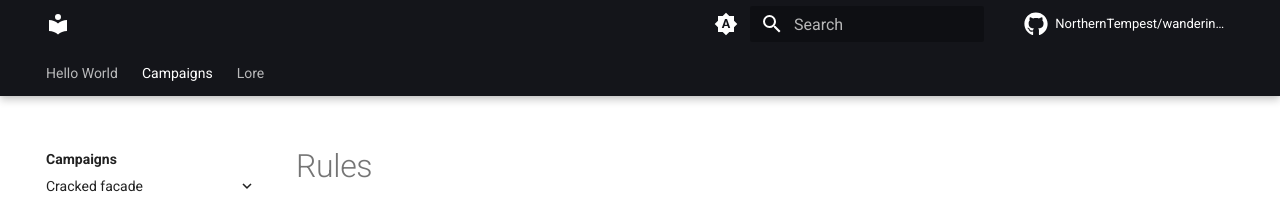
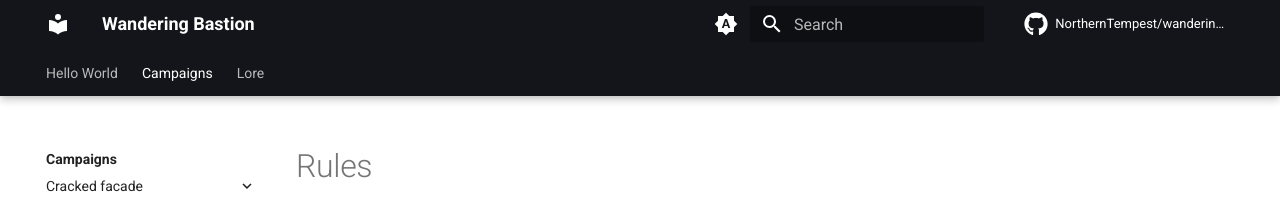
Before and after one commit to NorthernTempest/wandering_bastion, an MkDocs documentation site: the page built from docs/campaigns/cracked-facade/rules/index.md, in a window 1280 px wide. Shown: the top 205 px of the page. Built offline with MkDocs 1.6.1 and Material for MkDocs 9.7.7, drawn with Linux system fonts in a browser that asks for light colours; comment, search, counter and statistics services are not loaded.

Commit message:
Added site_name

```diff
--- a/mkdocs.yml
+++ b/mkdocs.yml
@@ -42,6 +42,7 @@ plugins:
   - search
   - tags:
       tags_file: tags.md
+site_name: Wandering Bastion
 site_url: https://wandering-bastion.northerntempest.ca
 repo_url: https://github.com/NorthernTempest/wandering-bastion
 repo_name: NorthernTempest/wandering-bastion
```
